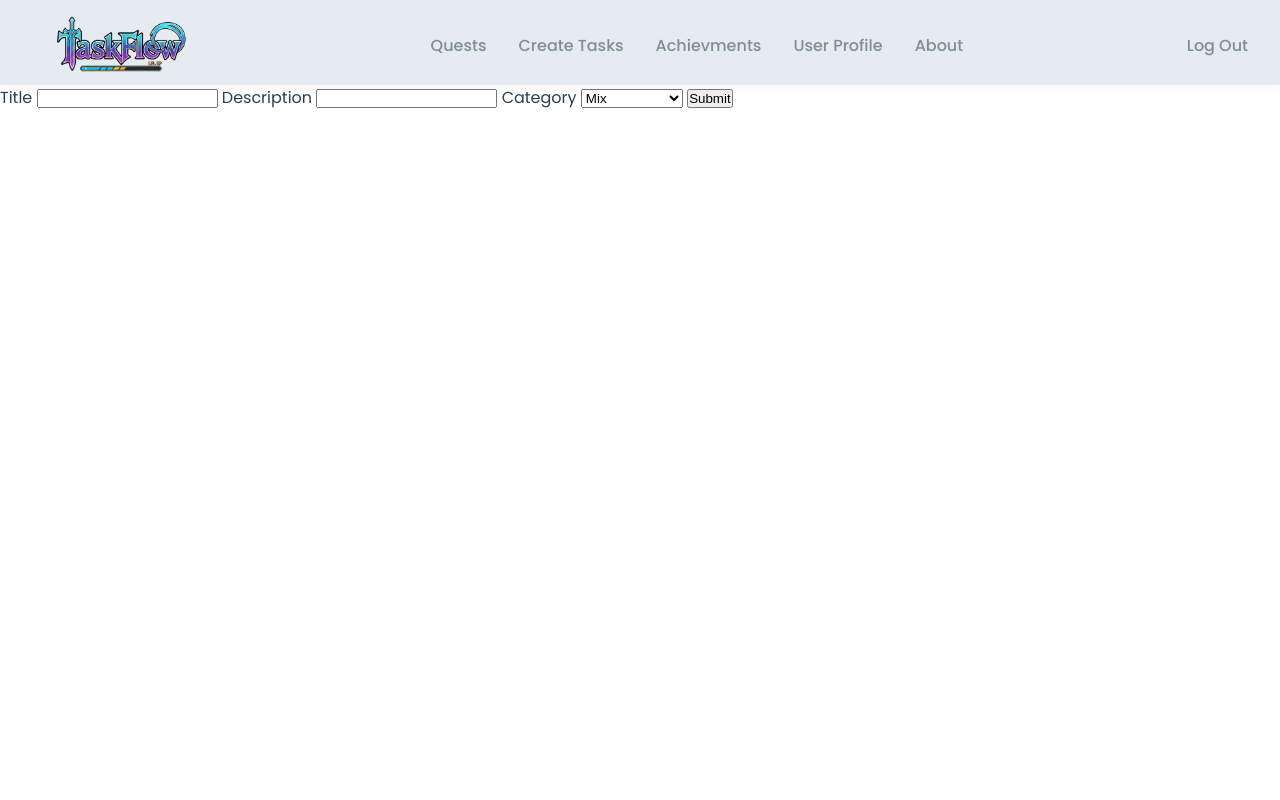
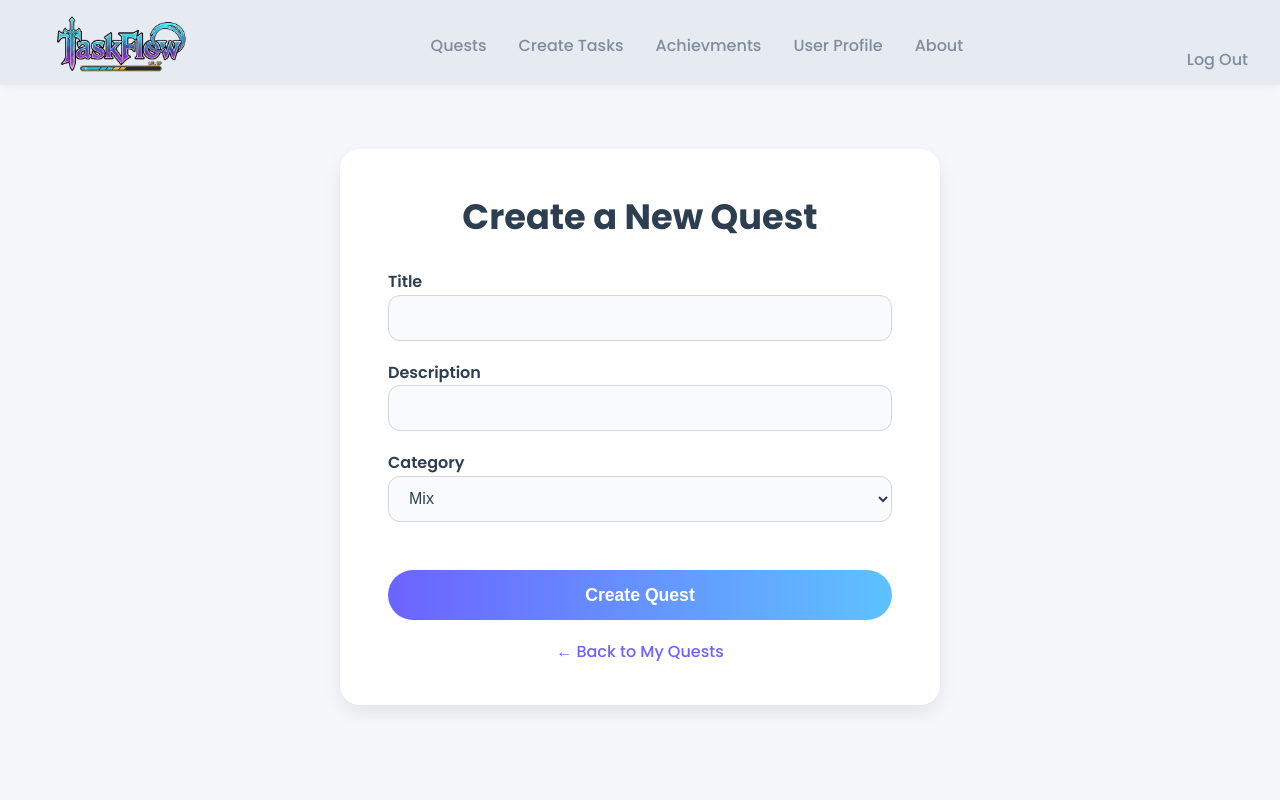
Before and after one commit to MousaArikat/TaskFlow, a Django app: page /quests/create in a window 1280 px wide. Run offline with Django 5.2, Linux system fonts and the light colour scheme; the visitor is signed in with stand-in values (Sample User, id 1).

Commit message:
Feat: Styling the create quests

```diff
--- a/main_app/templates/main_app/create-quest.html
+++ b/main_app/templates/main_app/create-quest.html
@@ -1,15 +1,126 @@
 {% extends "base.html" %}
+{% load static %}
+
+{% block head %}
+<style>
+  body {
+    background: #f5f7fa;
+    font-family: 'Poppins', sans-serif;
+  }
+
+  .quest-form-container {
+    max-width: 600px;
+    margin: 4rem auto;
+    background: #ffffff;
+    padding: 2.5rem 3rem;
+    border-radius: 20px;
+    box-shadow: 0 8px 18px rgba(0, 0, 0, 0.08);
+  }
+
+  .quest-form-container h1 {
+    text-align: center;
+    font-size: 2.2rem;
+    color: #2c3e50;
+    margin-bottom: 1.5rem;
+  }
+
+  form {
+    display: flex;
+    flex-direction: column;
+    gap: 1.2rem;
+  }
+
+  label {
+    font-size: 1rem;
+    font-weight: 600;
+    color: #2c3e50;
+    margin-bottom: 0.4rem;
+  }
+
+  input[type="text"],
+  input[type="date"],
+  select,
+  textarea {
+    width: 100%;
+    padding: 0.8rem 1rem;
+    border: 1.8px solid #d1d5db;
+    border-radius: 12px;
+    font-size: 1rem;
+    color: #2c3e50;
+    background: #f9fafb;
+    transition: 0.3s;
+  }
+
+  textarea {
+    resize: vertical;
+    min-height: 120px;
+  }
+
+  input:focus,
+  select:focus,
+  textarea:focus {
+    outline: none;
+    border-color: #6c63ff;
+    background: #fff;
+    box-shadow: 0 0 6px rgba(108, 99, 255, 0.3);
+  }
+
+  button {
+    margin-top: 1.8rem;
+    background: linear-gradient(90deg, #6c63ff, #5ec2ff);
+    color: #fff;
+    border: none;
+    padding: 0.9rem;
+    border-radius: 30px;
+    font-size: 1.1rem;
+    font-weight: 600;
+    cursor: pointer;
+    transition: 0.3s;
+    width: 100%;
+  }
+
+  button:hover {
+    background: linear-gradient(90deg, #5a54d8, #4ba6e3);
+    transform: translateY(-2px);
+  }
+
+  .back-link {
+    display: block;
+    text-align: center;
+    margin-top: 1.2rem;
+    color: #6c63ff;
+    font-weight: 500;
+    text-decoration: none;
+    transition: 0.3s;
+  }
+
+  .back-link:hover {
+    color: #4a3fb3;
+  }
+</style>
+{% endblock head %}
 
 {% block content %}
+<div class="quest-form-container">
+  <h1>Create a New Quest</h1>
 
-    <form method = "post">
-        {% csrf_token %}
+  <form method="post">
+    {% csrf_token %}
+    {% for field in form %}
+      <div class="form-field">
+        <label for="{{ field.id_for_label }}">{{ field.label }}</label>
+        {{ field }}
+        {% if field.help_text %}
+          <p class="help-text">{{ field.help_text }}</p>
+        {% endif %}
+        {% for error in field.errors %}
+          <p style="color: #e53935; font-size: 0.9rem; margin-top: 0.3rem;">{{ error }}</p>
+        {% endfor %}
+      </div>
+    {% endfor %}
+    <button type="submit">Create Quest</button>
+  </form>
 
-            {% for field in form %}
-                {{field.label}}
-                {{field}}
-            {% endfor %}
-        <button> Submit </button>
-    </form>
-
+  <a href="{% url 'quest_list' %}" class="back-link">← Back to My Quests</a>
+</div>
 {% endblock content %}
```
